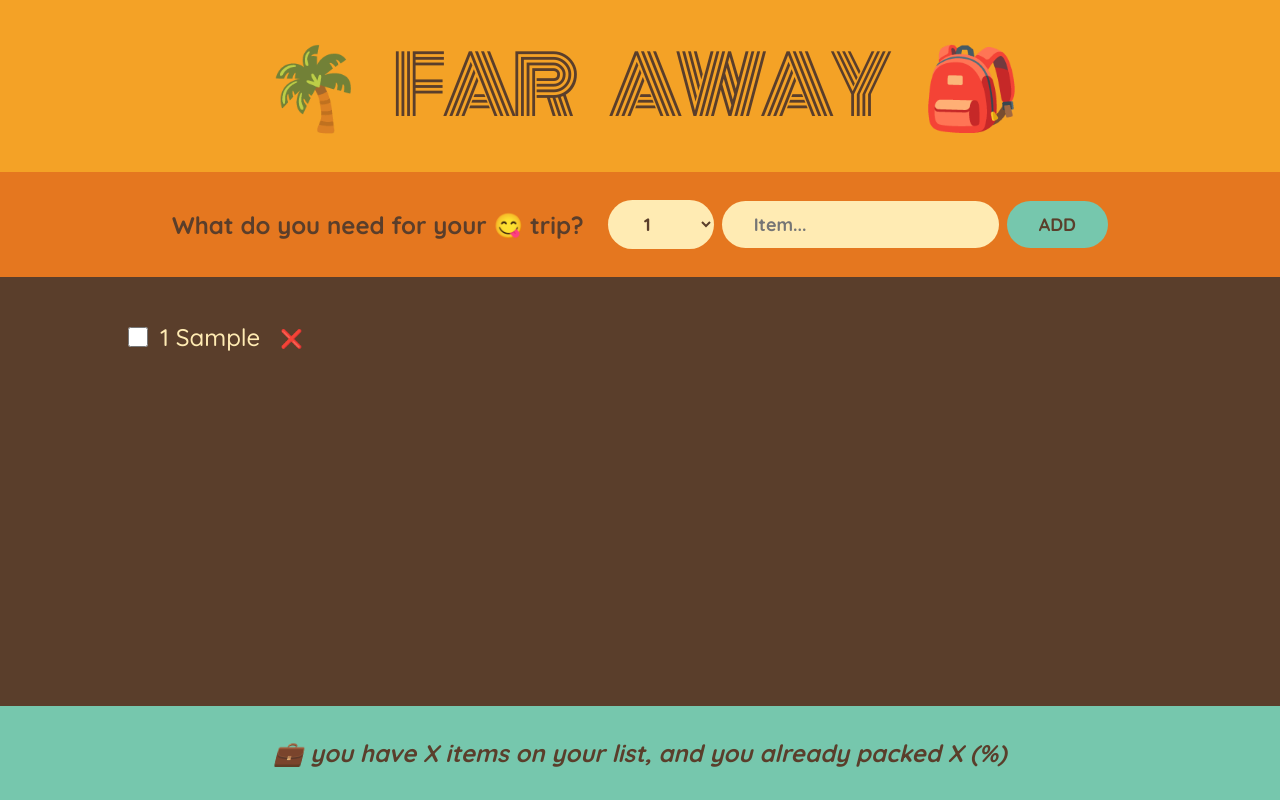
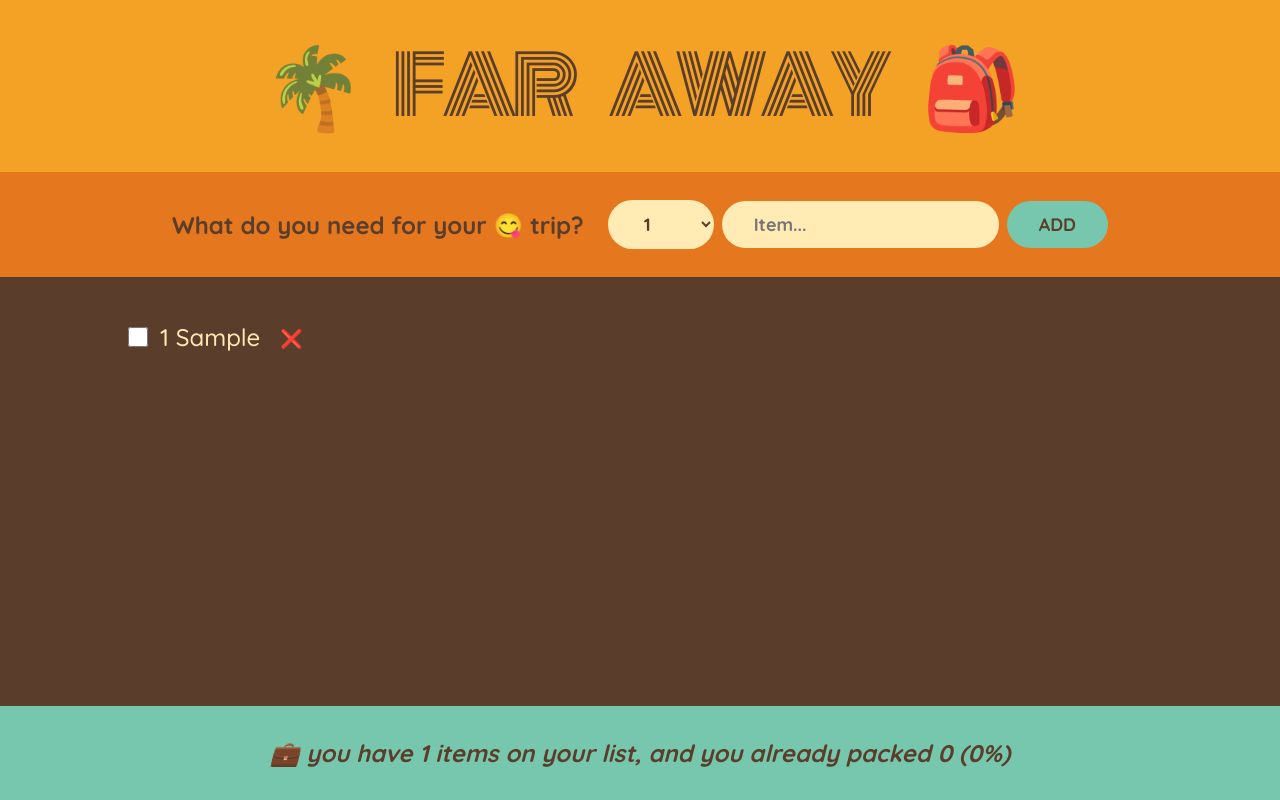
Before and after one commit to rasool-frontdev/todo-travel, a React (Vite) app in the folder starter/: page / in a window 1280 px wide. Both pictures are taken after typing "Sample" into the empty fields and a click on the button "ADD". Built offline with nearby package versions, Linux system fonts and the light colour scheme.

Commit message:
updated stats section

```diff
--- a/starter/src/App.jsx
+++ b/starter/src/App.jsx
@@ -36,7 +36,7 @@
         onDeleteItem={handleDeleteItem}
         onToggleItems={handleToggleItem}
       />
-      <Stats />
+      <Stats items={items} />
     </div>
   );
 };
--- a/starter/src/components/Stats.jsx
+++ b/starter/src/components/Stats.jsx
@@ -1,7 +1,22 @@
-const Stats = () => {
+const Stats = ({ items }) => {
+  if (!items.length)
+    return (
+      <p className="stats">
+        <em>Start adding some items to your packing list 🚀</em>
+      </p>
+    );
+  const numItems = items.length;
+  const numPacked = items.filter((item) => item.packed).length;
+  const percentage = Math.round((numPacked / numItems) * 100);
+  console.log(numItems);
   return (
     <footer className="stats">
-      <em>💼 you have X items on your list, and you already packed X (%)</em>
+      <em>
+        {percentage === 100
+          ? "You got everything! Ready to go ✈"
+          : `💼 you have ${numItems} items on your list, and you already packed
+        ${numPacked} (${percentage}%)`}
+      </em>
     </footer>
   );
 };
```
